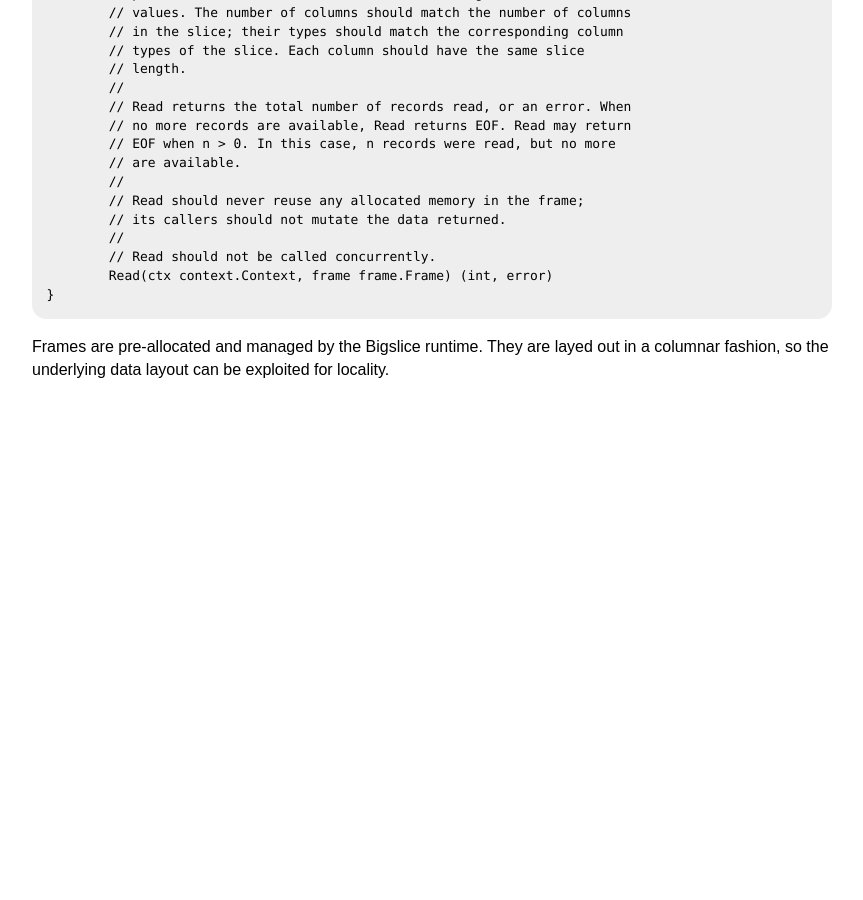
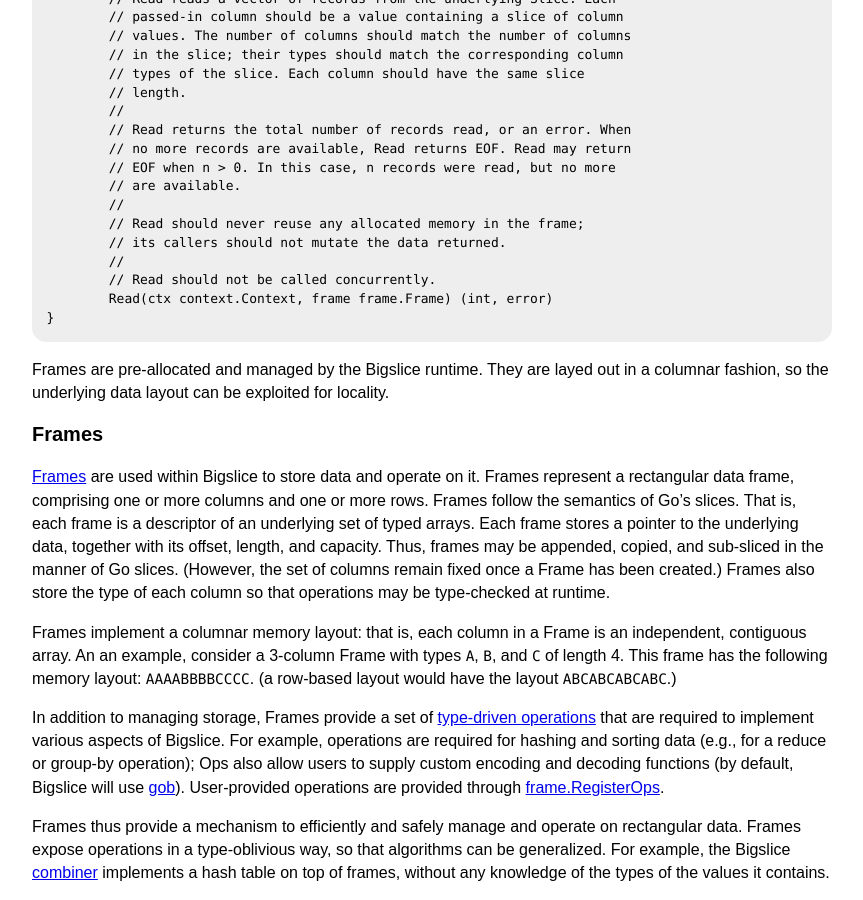
Before and after one commit to grailbio/bigslice, a Jekyll site: the page built from docs/implementation.md, in a window 1280 px wide and 900 px high, scrolled down 1247 px. Shown: the whole window, without its empty margins (208-1071 px from the left). Built offline with Jekyll 4.4.1, drawn with Linux system fonts in a browser that asks for light colours; some web fonts are replaced; before the commit the page ends 1644 px from its top, so only the background shows below that.

Commit message:
docs/implementation: add section on frames (#12)
Add a short section giving a high-level overview of Bigslice frames.

```diff
--- a/docs/implementation.md
+++ b/docs/implementation.md
@@ -110,3 +110,51 @@
 Frames are pre-allocated and managed by the Bigslice runtime.
 They are layed out in a columnar fashion,
 so the underlying data layout can be exploited for locality.
+
+# Frames
+
+[Frames](https://godoc.org/github.com/grailbio/bigslice/frame#Frame)
+are used within Bigslice to store data and operate on it.
+Frames represent a rectangular data frame,
+comprising one or more columns
+and one or more rows.
+Frames follow the semantics of Go's slices.
+That is,
+each frame is a descriptor of an underlying set of typed arrays.
+Each frame stores a pointer to the underlying data,
+together with its offset, length, and capacity.
+Thus, frames may be appended, copied, and sub-sliced
+in the manner of Go slices.
+(However, the set of columns remain fixed once a Frame has been created.)
+Frames also store the type of each column
+so that operations may be type-checked at runtime.
+
+Frames implement a columnar memory layout:
+that is,
+each column in a Frame is an independent, contiguous array.
+An an example, consider a 3-column Frame
+with types `A`, `B`, and `C`
+of length 4.
+This frame has the following memory layout: `AAAABBBBCCCC`.
+(a row-based layout would have the layout `ABCABCABCABC`.)
+
+In addition to managing storage,
+Frames provide a set of [type-driven operations](https://godoc.org/github.com/grailbio/bigslice/frame#Ops)
+that are required to implement various aspects of Bigslice.
+For example,
+operations are required for hashing and sorting data
+(e.g., for a reduce or group-by operation);
+Ops also allow users to supply custom
+encoding and decoding functions
+(by default, Bigslice will use [gob](https://godoc.org/encoding/gob)).
+User-provided operations are provided through
+[frame.RegisterOps](https://godoc.org/github.com/grailbio/bigslice/frame#RegisterOps).
+
+Frames thus provide a mechanism to efficiently
+and safely manage and operate on rectangular data.
+Frames expose operations in a type-oblivious way,
+so that algorithms can be generalized.
+For example,
+the Bigslice [combiner](https://github.com/grailbio/bigslice/blob/cafa2ff6e7ea96fa4d094a9f2149109825b3774a/exec/combiner.go#L148)
+implements a hash table on top of frames,
+without any knowledge of the types of the values it contains.
```
